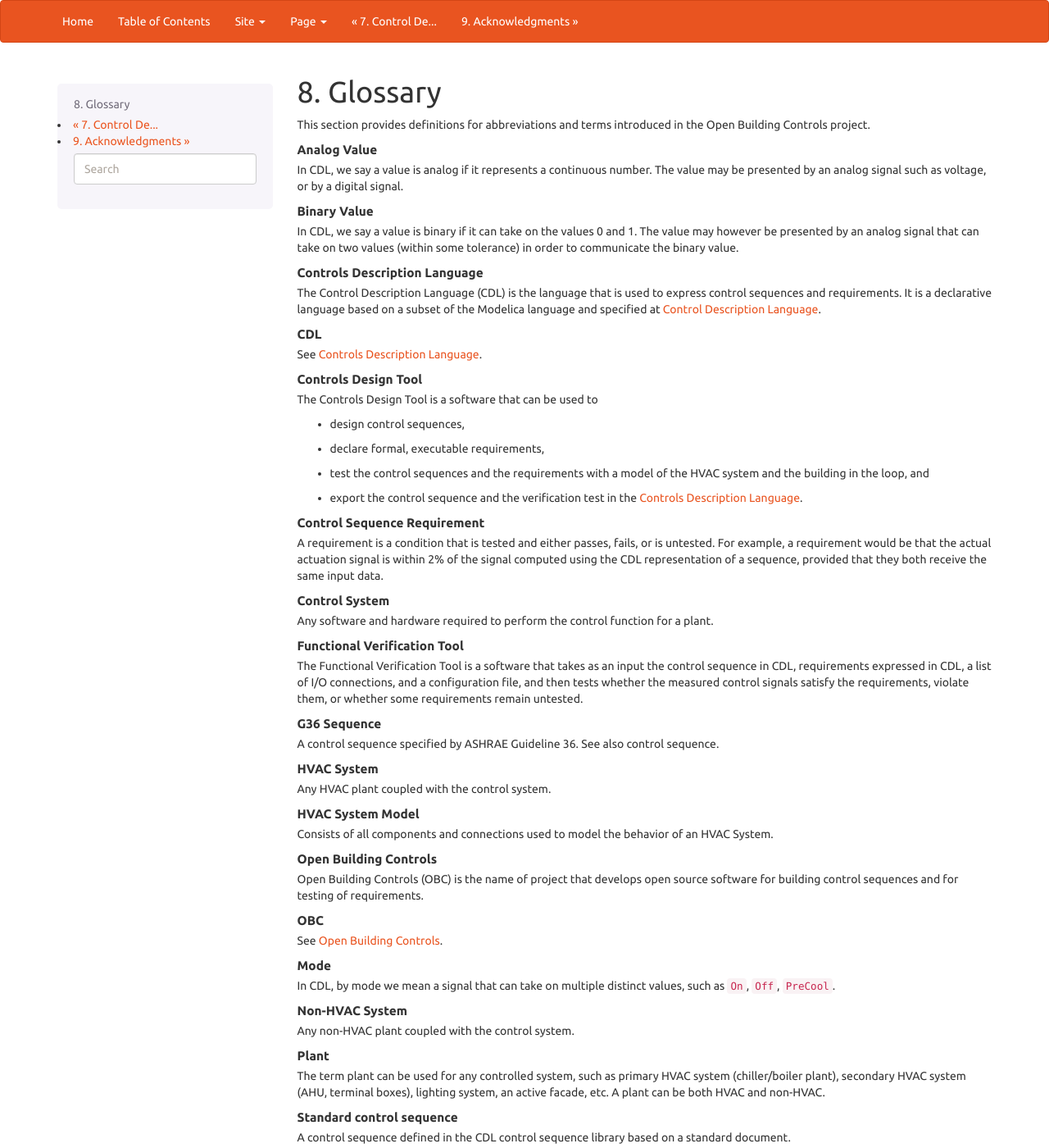
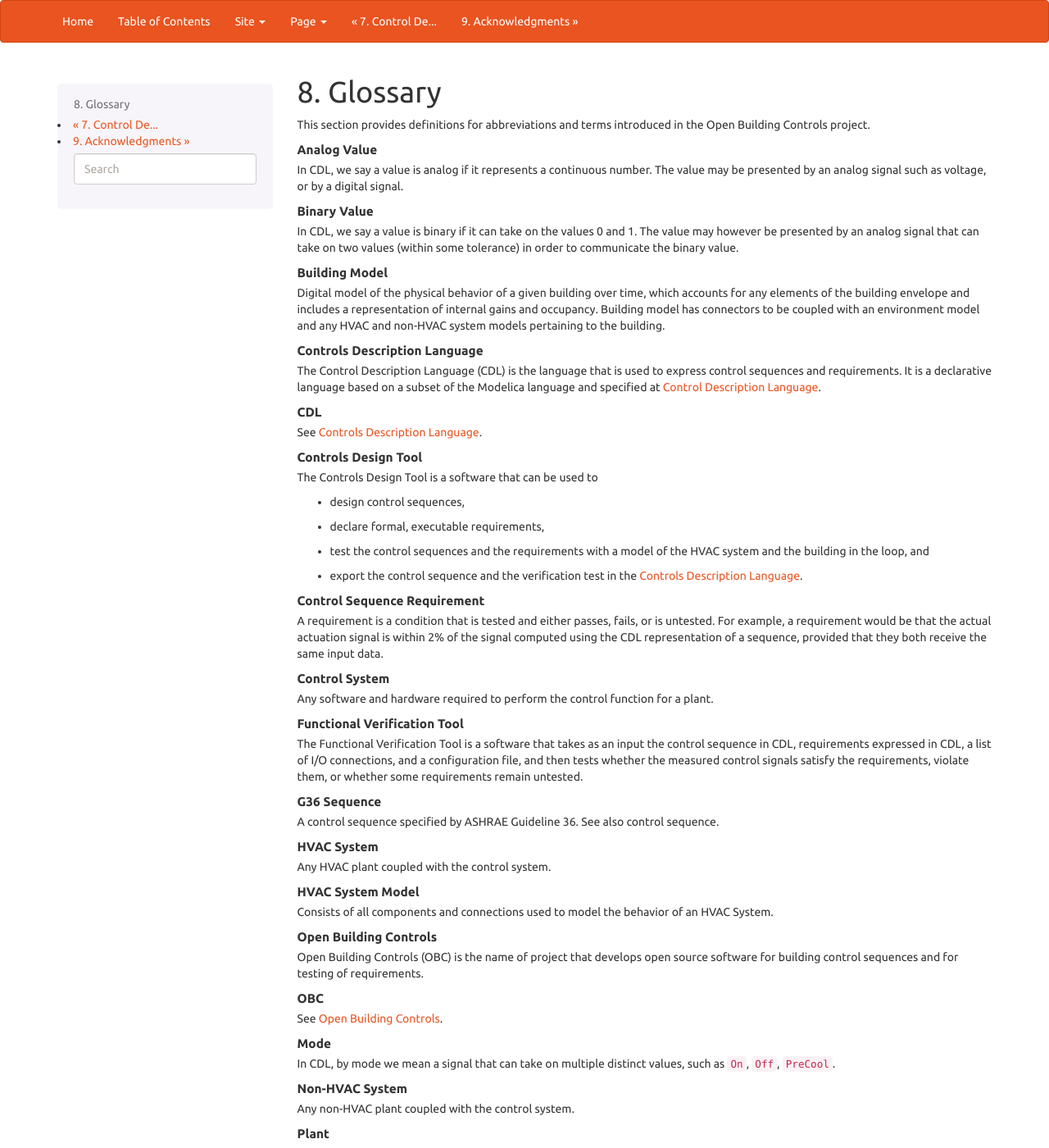
Before and after one commit to lbl-srg/obc, a Sphinx documentation site: the page built from specification/source/glossary.rst, in a window 1280 px wide and 1400 px high. Shown: the whole window at 82% size. Built offline with Sphinx 7.4.7, drawn with Linux system fonts in a browser that asks for light colours; some of the changed text lies outside the part shown.

Commit message:
added some comments [ci skip]

```diff
--- a/specification/source/glossary.rst
+++ b/specification/source/glossary.rst
@@ -21,6 +21,12 @@ the Open Building Controls project.
      that can take on two values (within some tolerance) in order
      to communicate the binary value.
 
+   Building Model
+     Digital model of the physical behavior of a given building over time,
+     which accounts for any elements of the building envelope and includes a
+     representation of internal gains and occupancy. Building model has connectors
+     to be coupled with an environment model and any HVAC and non-HVAC system models
+     pertaining to the building.
 
    Controls Description Language
      The Control Description Language (CDL) is the language
@@ -88,4 +94,4 @@ the Open Building Controls project.
      secondary HVAC system (AHU, terminal boxes), lighting system, an active facade, etc. A plant can be both HVAC and non-HVAC.
 
    Standard control sequence
-     A control sequence defined in the CDL control sequence library based on a standard document.
+     A control sequence defined in the CDL control sequence library based on a standard or any other document which contains a full English language description of the implemented sequence.
--- a/specification/source/useCases.rst
+++ b/specification/source/useCases.rst
@@ -118,6 +118,9 @@ Preconditions                HVAC system model connected to building model.
                              (Phil: HVAC system model (components + connections, including sensors and actuators) connected to building model (envelope/fabric, internal gains and occupancy schedules.
 
                              (Phil: we have a naming problem: we need a concise way of refering to the combination of the HVAC 'system' model, the 'building' model and the control sequence(s).)
+
+                             (mg: I added terms to the glossary, please review the descriptions, edit as needed
+                             and remove the comments.)
 
                              Preconfigured control sequence, stored in the
                              OpenBuildingControls library.
```
